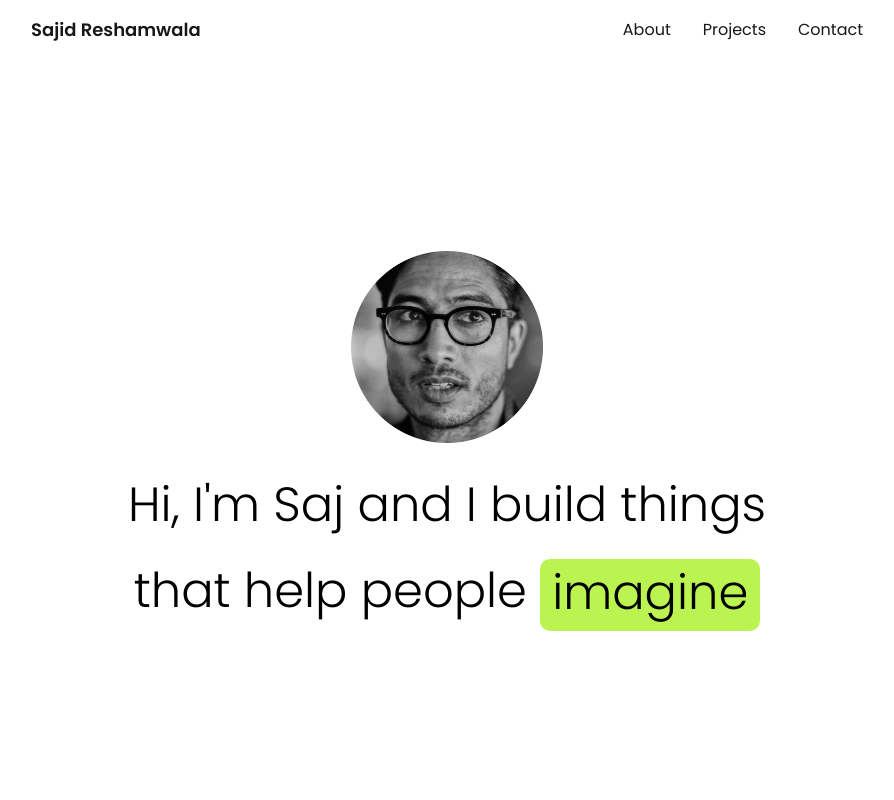
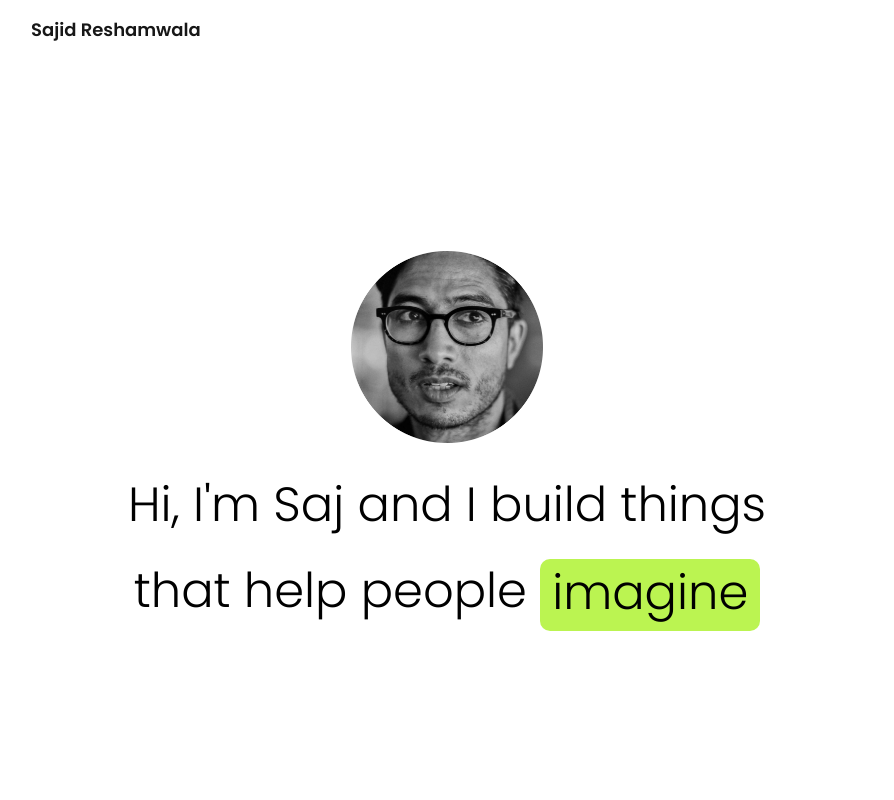
Before and after one commit to sajidsan/portfolio-website-2025, a React (Vite) app: page / in a window 1280 px wide. Shown: the top 800 px of the page, without its empty margins (193-1087 px from the left). Built offline with nearby package versions, Linux system fonts and the light colour scheme.

Commit message:
Removed navigation menu as it does nothing right now.

```diff
--- a/src/components/Header.tsx
+++ b/src/components/Header.tsx
@@ -13,7 +13,7 @@ export default function Header() {
                 Sajid <span className="hidden sm:inline">Reshamwala</span>
             </Link>
 
-                <nav className="space-x-8">
+                <nav className="hidden space-x-8">
                     <a href="#about" className="hover:text-blue-500">About</a>
                     <a href="#projects" className="hover:text-blue-700">Projects</a>
                     <a href="#contact" className="hover:text-blue-700">Contact</a>
```
